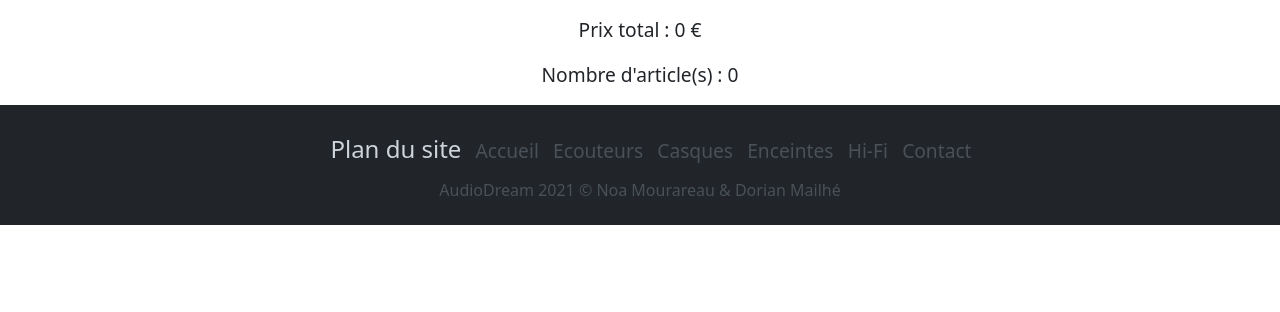
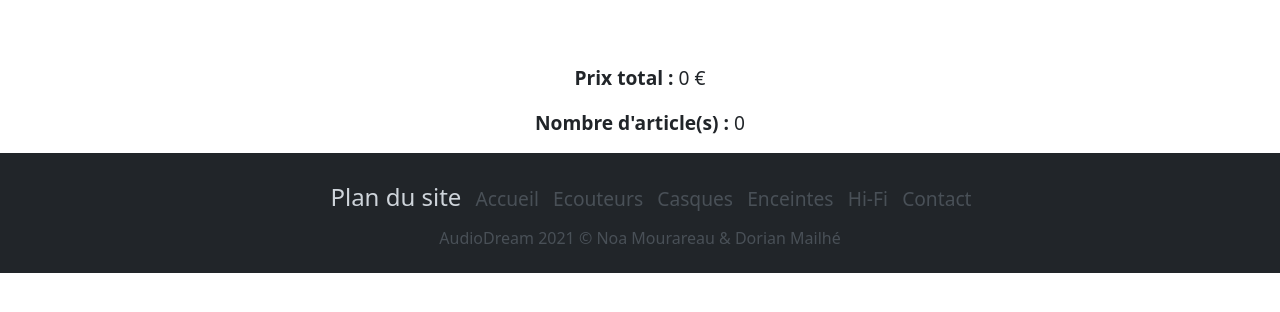
Before and after one commit to Dodoboulistick/audiodream, a PHP site: page /panier.php in a window 1280 px wide. Shown: the part 455-767 px from the top of the page. Run offline with PHP 8.4, Linux system fonts and the light colour scheme; data that the repository does not hold is empty; a stand-in replaces the project's code that opens the database connection; some libraries are stand-ins or nearby versions.

Commit message:
Rendu final final

```diff
--- a/panier.php
+++ b/panier.php
@@ -64,9 +64,9 @@ require("fonctionPanier.php");
                 </tbody>
             </table>
 
-            <div class="text-center">
-            <p class="total">Prix total : <span class="panierPrixTotal"><?= $prixTotal ?></span> &euro; </p>
-            <p class="total">Nombre d'article(s) : <span class="panierQteTotal"><?= $nbArticles ?></span>  </p>
+            <div class="text-center mt-5">
+            <p class="total fw-bold">Prix total : <span class="panierPrixTotal fw-normal"><?= $prixTotal ?></span> <span class="fw-normal">&euro;</span> </p>
+            <p class="total fw-bold">Nombre d'article(s) : <span class="panierQteTotal fw-normal"><?= $nbArticles ?></span>  </p>
             </div>
         </div>
     </div>
--- a/sql/audiodream.sql
+++ b/sql/audiodream.sql
@@ -1,8 +1,10 @@
-DROP TABLE categorie;
+CREATE DATABASE IF NOT EXISTS audiodream;
+
+/* DROP TABLE categorie;
 DROP TABLE produit;
 DROP TABLE utilisateur;
 DROP TABLE commande;
-DROP TABLE appartenir;
+DROP TABLE appartenir; */
 
 CREATE TABLE categorie(
     idCat INT NOT NULL AUTO_INCREMENT,
```
